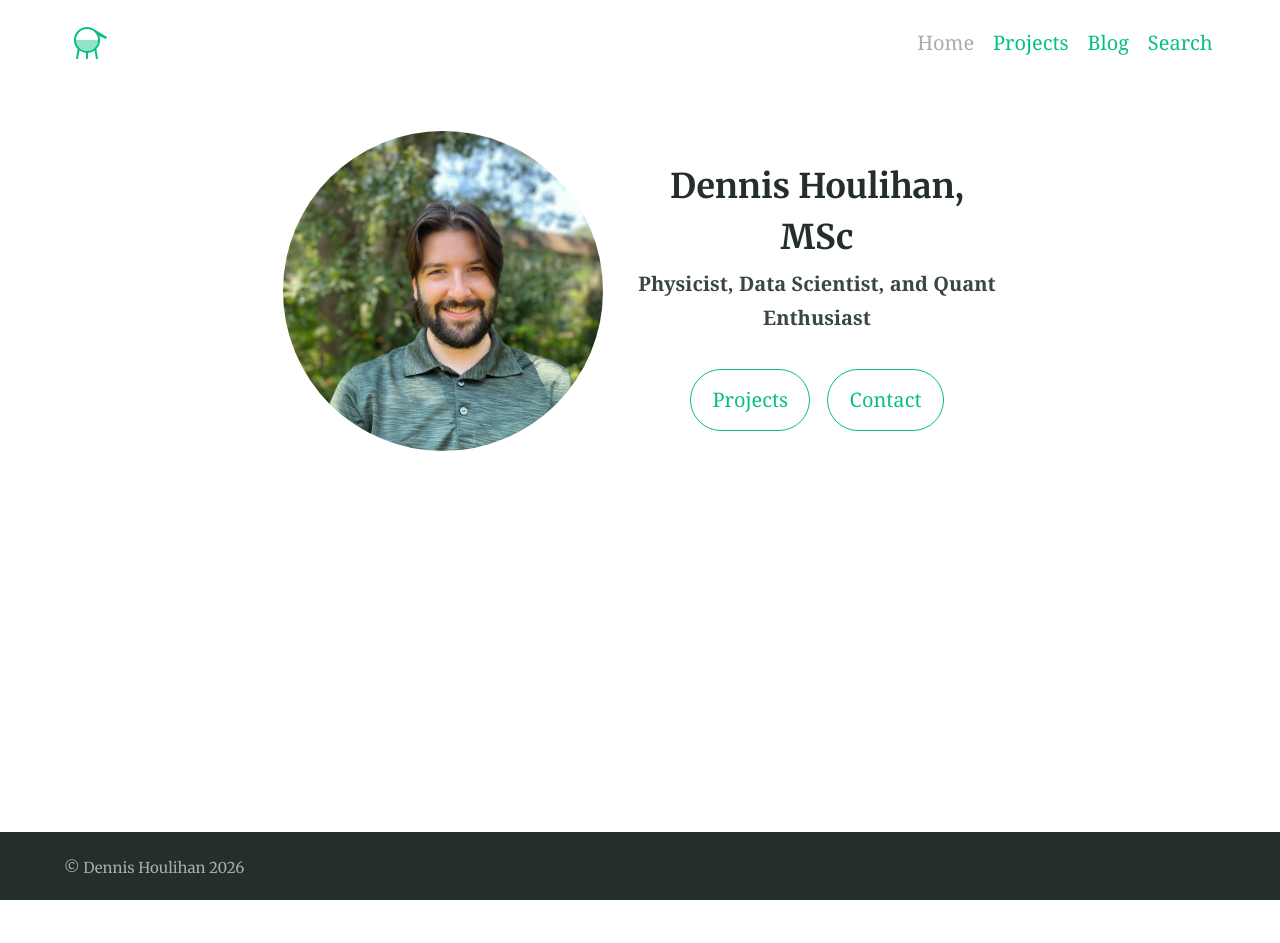
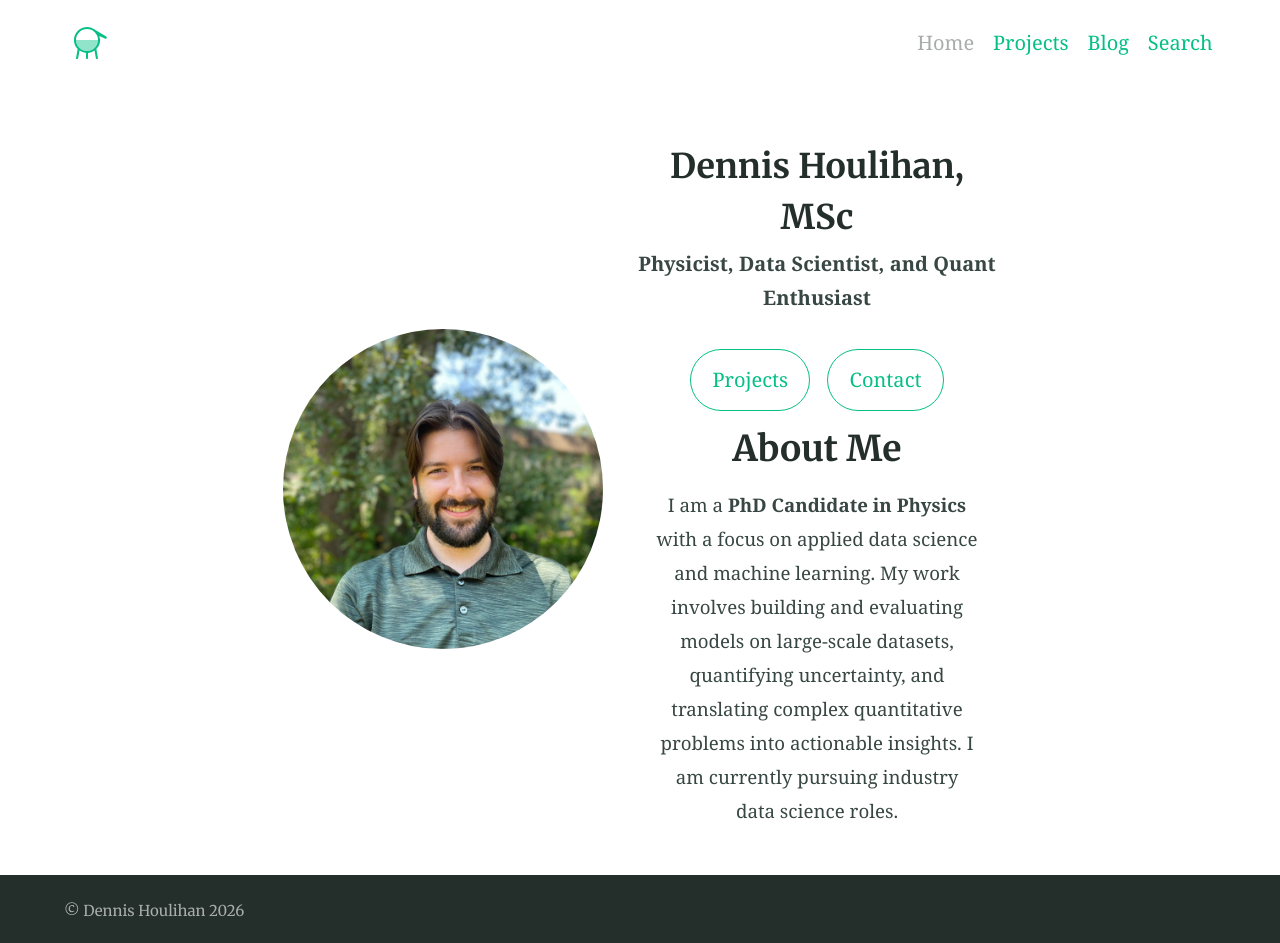
Before and after one commit to DJHoulihan/DJHoulihan.github.io, a Jekyll site: the page built from index.md, in a window 1280 px wide. Built offline with Jekyll 4.4.1, drawn with Linux system fonts in a browser that asks for light colours; before the commit the page ends 900 px from its top, so only the background shows below that.

Commit message:
Update index.md

```diff
--- a/index.md
+++ b/index.md
@@ -38,3 +38,12 @@ excerpt: null
     Contact
   </a>
 </div>
+<!-- ABOUT SECTION -->
+        <section id="about" class="section-pad-small">
+            <div class="container">
+                <div class="glass-panel">
+                    <h2>About Me</h2>
+                    <p style="font-size: 1.1rem; margin-bottom: 20px;">
+                        I am a <strong>PhD Candidate in Physics</strong> with a focus on applied data science and machine learning. My work involves building and evaluating models on large-scale                            datasets, quantifying uncertainty, and translating complex quantitative problems into actionable insights. I am currently pursuing industry data science roles.
+                    </p>
+                    <div class="architecture-diagram">
```
